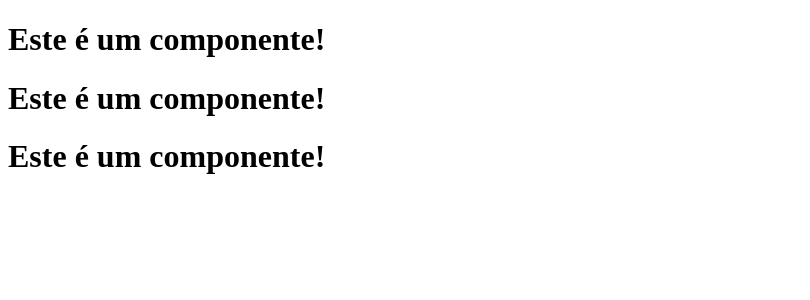
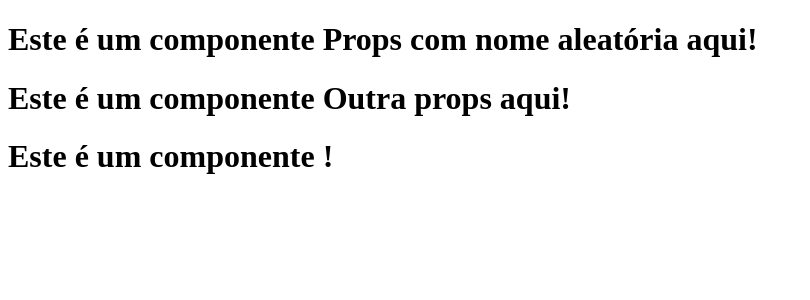
Before and after one commit to MarioAlbano/Consuming-API-React, a React (Create React App) app: page / in a window 1280 px wide. Shown: the top 300 px of the page, without its empty margins (0-810 px from the left). Built offline with nearby package versions, Linux system fonts and the light colour scheme.

Commit message:
feat: added props

```diff
--- a/src/App.js
+++ b/src/App.js
@@ -1,11 +1,16 @@
 import React from "react";
 import FirstComponent from "./components/FirstComponent";
+
+const objectList = {
+  id: "1",
+  nome: "Amaldo",
+};
 
 const App = () => {
   return (
     <div>
-      <FirstComponent />
-      <FirstComponent />
+      <FirstComponent nomeAleatorio="Props com nome aleatória aqui" />
+      <FirstComponent nomeAleatorio="Outra props aqui" />
       <FirstComponent />
     </div>
   );
--- a/src/components/firstComponent.js
+++ b/src/components/firstComponent.js
@@ -1,9 +1,9 @@
 import React from "react";
 
-const FirstComponent = () => {
+const FirstComponent = ({ nomeAleatorio }) => {
   return (
     <div>
-      <h1>Este é um componente!</h1>
+      <h1>Este é um componente {nomeAleatorio}!</h1>
     </div>
   );
 };
```
